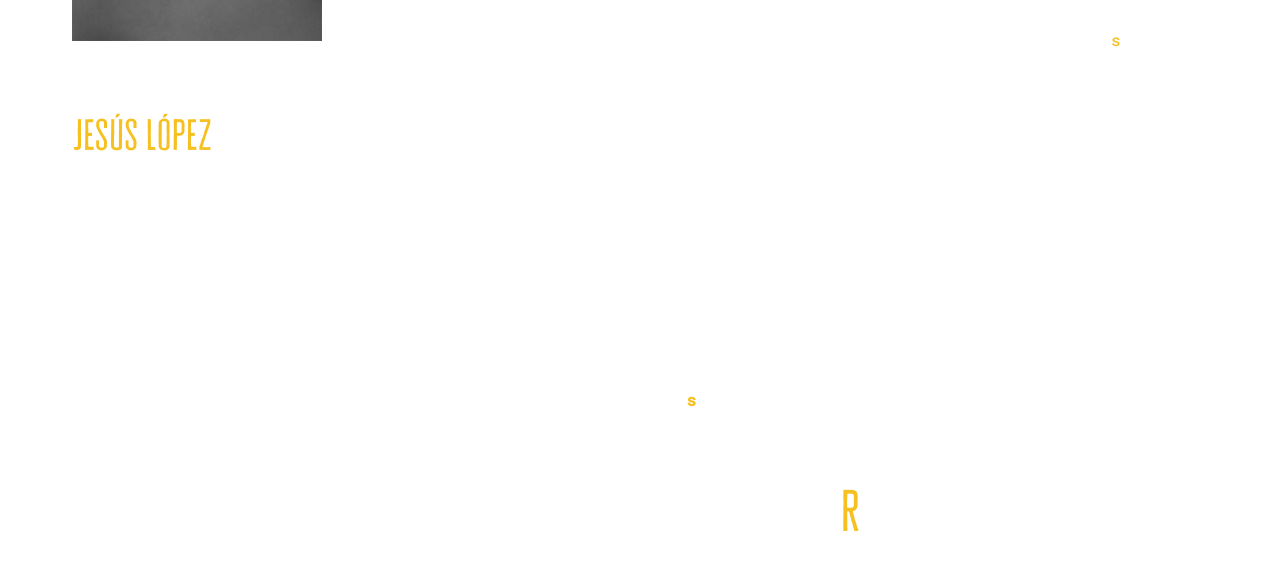
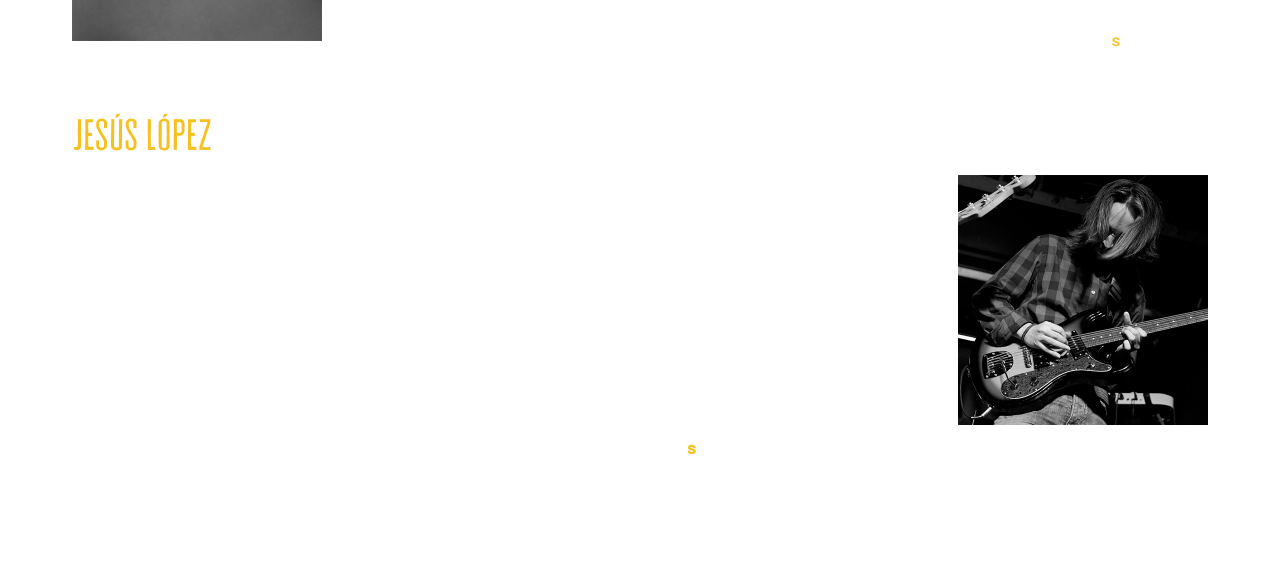
Before and after one commit to AlexLucenaWeb/flinks, a Next.js app: page / in a window 1280 px wide. Shown: the part 3965-4548 px from the top of the page. Built offline with nearby package versions, Linux system fonts and the light colour scheme.

Commit message:
adding foto jesus

```diff
--- a/components/SobreNosotros.js
+++ b/components/SobreNosotros.js
@@ -2,6 +2,7 @@ import about_1 from "../public/assets/images/flinks-about-1.jpg"
 import bass_photo from "../public/assets/images/bass-low.png"
 import batera_photo from "../public/assets/images/batera-low.png"
 import juli_photo from "../public/assets/images/juli-low.png"
+import jesus_photo from "../public/assets/images/jesus-low.png"
 
 // import dosierFlinks from "../public/Dossier-flinks.pdf"
 
@@ -92,6 +93,7 @@ const SobreNosotros = ( props ) => {
                     </div>
                     <img src={batera_photo.src} width="250" height="250" className={`justify-self-end flex-none ${class_grayscale}`}/>
                 </div>
+
                 <div className="flex flex-col sm:flex-row pb-10 items-center gap-10">
                     <img src={juli_photo.src} width="250" height="250" className={`flex-none ${class_grayscale}`}/>
                     <div className="order-first sm:order-last">
@@ -116,12 +118,11 @@ const SobreNosotros = ( props ) => {
 
                 </div>
 
-                <div className="flex flex-col sm:flex-row pb-10 items-center gap-10">
-                    {/* <img src={juli_photo.src} width="250" height="250" className={`flex-none ${class_grayscale}`}/> */}
-                    <div className="order-first sm:order-last">
+                <div className="flex flex-col sm:flex-row pb-16 items-center gap-10">
+                    <div>
                         <h3 className="text-4xl text-yellow font-cheddar mb-4">Jesús López</h3>
                         <p>
-                        Guitarrista, compositor y aprendiz de piano.  Hijo de los dueños de un local de jazz, a muy temprana edad descubre,
+                          Guitarrista, compositor y aprendiz de piano.  Hijo de los dueños de un local de jazz, a muy temprana edad descubre,
                         entre los LP´s de casa, la música de King Crimson, Osibisa y Miles Davis entre otros. Se empezó a formar como percusionista en el
                         conservatorio a los 9 años pero es a los 12 años, y al escuchar a la dulce Lucille, cuando decide aprender a tocar la guitarra.
                         <br/>
@@ -134,9 +135,8 @@ const SobreNosotros = ( props ) => {
 
                         </p>
                     </div>
-
+                    <img src={jesus_photo.src} width="250" height="250" className={`justify-self-end flex-none ${class_grayscale}`}/>
                 </div>
-
 
                 <div className="pt-5 flex justify-center">
                     <button onClick={downloadDosierHandler} className="text-3xl sm:text-5xl text-white font-cheddar justify-between transition-all duration-300 shadow-video sm:hover:shadow-video-hover p-2 sm:p-4 rounded-md group overflow-hidden cursor-pointer">
```
Also changed, not shown: public/assets/images/jesus-low.png (added).
